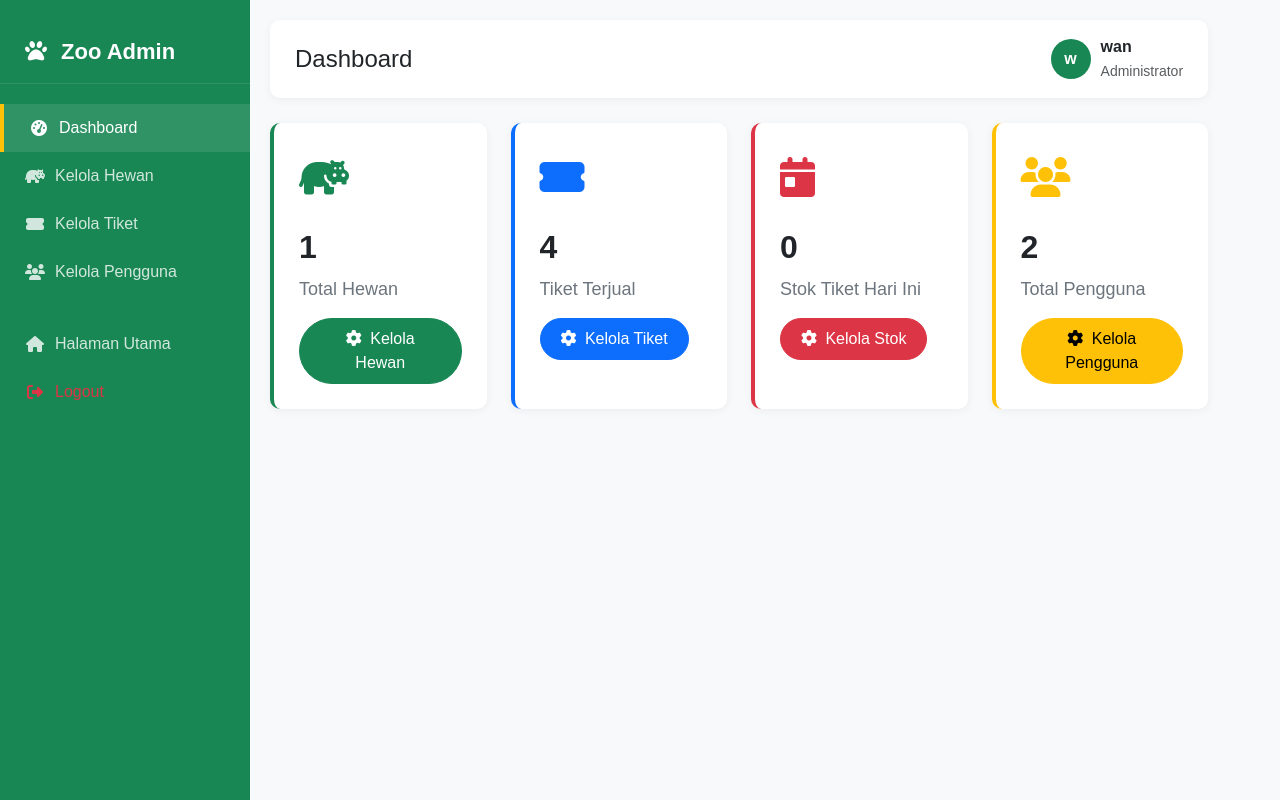
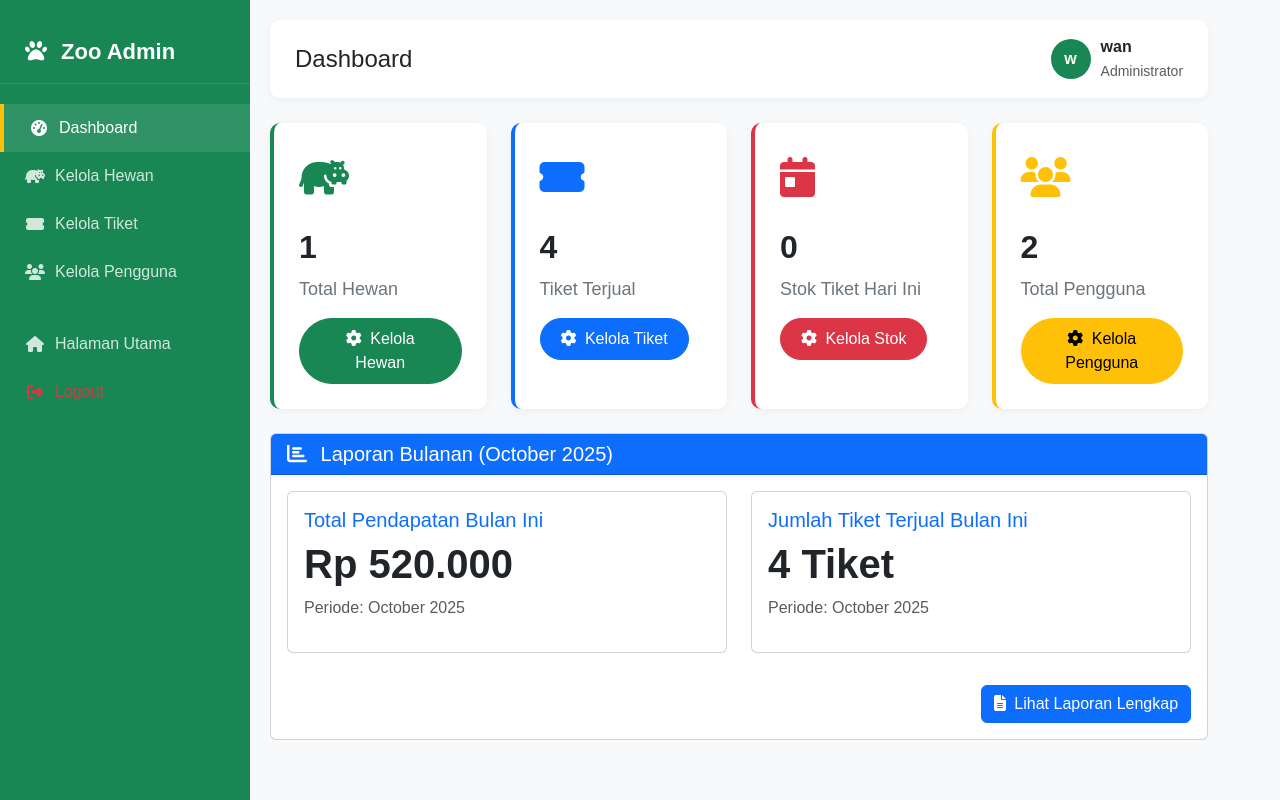
Before and after one commit to Hu-Wann/zoo-ticket, a PHP site: page /dashboard.php in a window 1280 px wide. Run offline with PHP 8.4, Linux system fonts and the light colour scheme; a user stored in the database is signed in; data comes from the database, SQL or seed files in the repository.

Commit message:
deadline sudah dekat kids

```diff
--- a/admin/dashboard.php
+++ b/admin/dashboard.php
@@ -17,6 +17,31 @@ $totalUser  = $conn->query("SELECT COUNT(*) as jml FROM users")->fetch_assoc()['
 $today = date('Y-m-d');
 $stokHariIni = $conn->query("SELECT sisa_stok FROM stok_tiket WHERE tanggal = '$today'")->fetch_assoc();
 $sisaStok = $stokHariIni ? $stokHariIni['sisa_stok'] : 0;
+
+// Ambil data laporan bulanan
+$bulanIni = date('Y-m');
+$laporanBulanan = [];
+
+// Query untuk mendapatkan total pendapatan per bulan
+$queryPendapatan = "SELECT
+                    DATE_FORMAT(tanggal_booking, '%Y-%m') as bulan,
+                    SUM(total_harga) as total_pendapatan,
+                    COUNT(*) as jumlah_tiket
+                FROM booking
+                WHERE DATE_FORMAT(tanggal_booking, '%Y-%m') = '$bulanIni'
+                GROUP BY DATE_FORMAT(tanggal_booking, '%Y-%m')";
+
+$resultPendapatan = $conn->query($queryPendapatan);
+
+if ($resultPendapatan->num_rows > 0) {
+    $laporanBulanan = $resultPendapatan->fetch_assoc();
+} else {
+    $laporanBulanan = [
+        'bulan' => $bulanIni,
+        'total_pendapatan' => 0,
+        'jumlah_tiket' => 0
+    ];
+}
 ?>
 
 <!DOCTYPE html>
@@ -327,6 +352,44 @@ $sisaStok = $stokHariIni ? $stokHariIni['sisa_stok'] : 0;
           </div>
         </div>
       </div>
+
+      <!-- Laporan Bulanan -->
+      <div class="row mt-4">
+        <div class="col-12">
+          <div class="card">
+            <div class="card-header bg-primary text-white">
+              <h5 class="mb-0"><i class="fas fa-chart-bar me-2"></i> Laporan Bulanan (<?= date('F Y') ?>)</h5>
+            </div>
+            <div class="card-body">
+              <div class="row">
+                <div class="col-md-6">
+                  <div class="card mb-3">
+                    <div class="card-body">
+                      <h5 class="card-title text-primary">Total Pendapatan Bulan Ini</h5>
+                      <h2 class="display-6 fw-bold">Rp <?= number_format($laporanBulanan['total_pendapatan'], 0, ',', '.') ?></h2>
+                      <p class="text-muted">Periode: <?= date('F Y') ?></p>
+                    </div>
+                  </div>
+                </div>
+                <div class="col-md-6">
+                  <div class="card">
+                    <div class="card-body">
+                      <h5 class="card-title text-primary">Jumlah Tiket Terjual Bulan Ini</h5>
+                      <h2 class="display-6 fw-bold"><?= $laporanBulanan['jumlah_tiket'] ?> Tiket</h2>
+                      <p class="text-muted">Periode: <?= date('F Y') ?></p>
+                    </div>
+                  </div>
+                </div>
+              </div>
+              <div class="text-end mt-3">
+                <a href="laporan_pendapatan.php" class="btn btn-primary">
+                  <i class="fas fa-file-alt me-1"></i> Lihat Laporan Lengkap
+                </a>
+              </div>
+            </div>
+          </div>
+        </div>
+      </div>
     </div>
   </div>
 
```
